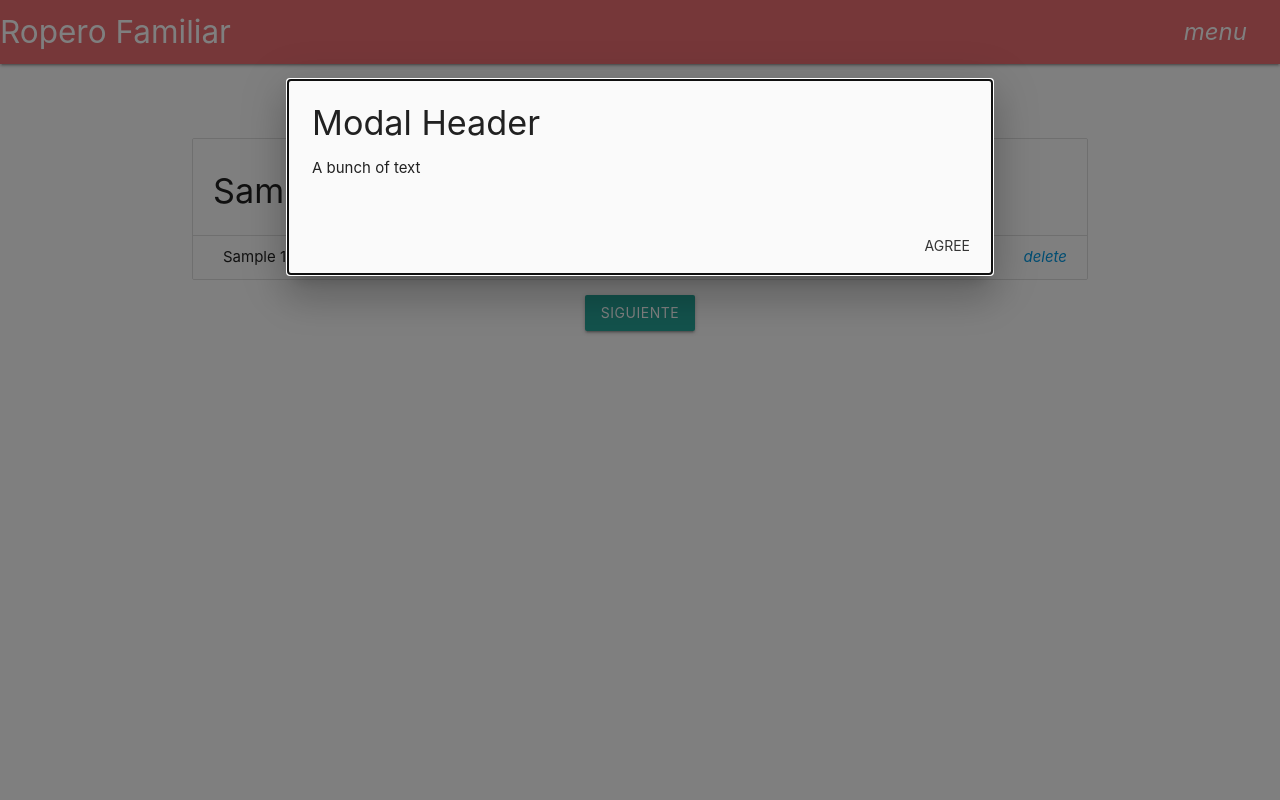
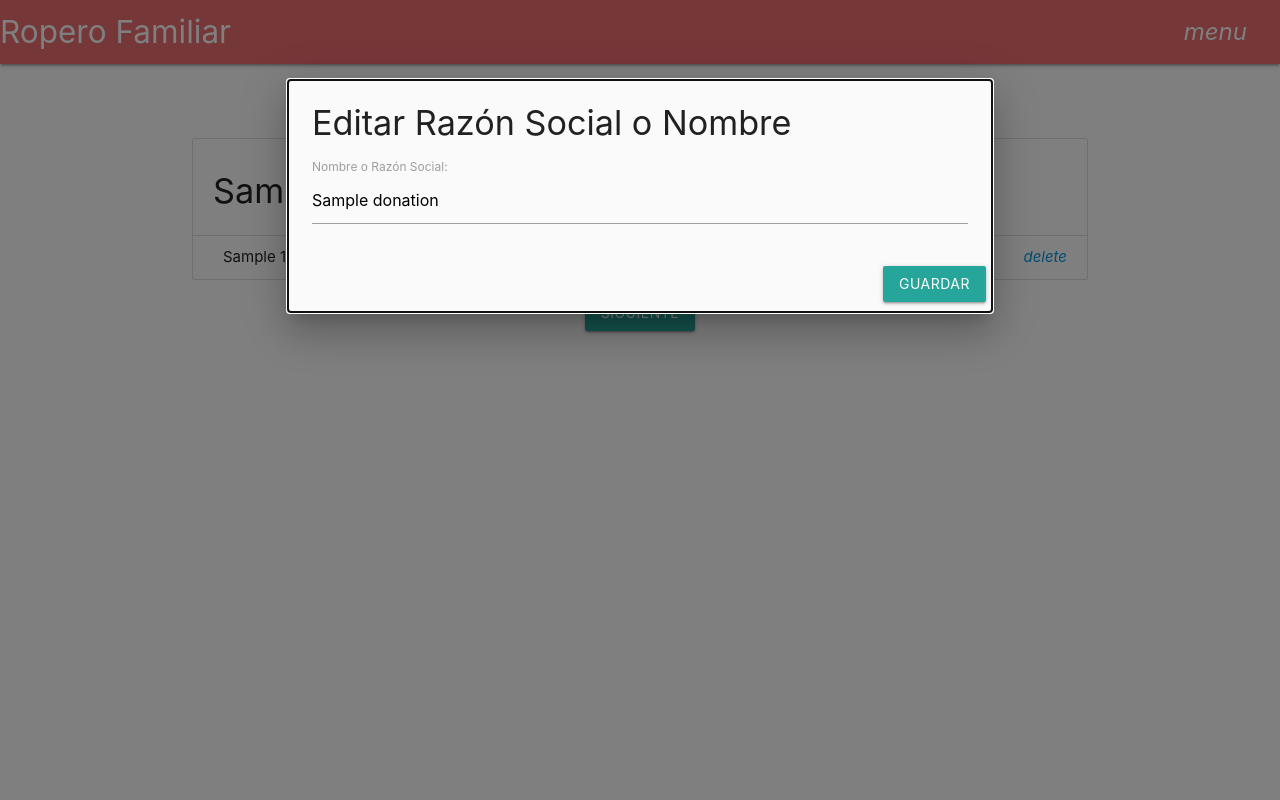
Before and after one commit to Informatorio-2018/Ropero_Familiar, a Django app: page /recibir_donacion/1/resumen in a window 1280 px wide, after a click on "EDIT". Run offline with Django 3.2, Linux system fonts and the light colour scheme; tables that the repository leaves empty hold one stand-in row (values such as "Sample post"); some libraries are stand-ins or nearby versions.

Commit message:
agregue model other_detail y acumulo donaciones

```diff
--- a/donaciones/forms.py
+++ b/donaciones/forms.py
@@ -1,10 +1,12 @@
 from django import forms
 from .models import *
+
 
 class FamilyForm_r(forms.ModelForm):
     class Meta:
         model = Family
         fields = ('firstname', 'lastname', 'dni', 'birth')
+
 
 class FamilyForm(forms.ModelForm):
     class Meta:
@@ -27,7 +29,7 @@ class ReferringForm(forms.ModelForm):
 class LoadTypesDonationForm(forms.ModelForm):
     class Meta:
         model = TypesDonation
-        fields = ('name','unit_measure')
+        fields = ('name', 'unit_measure')
 
 
 class DetailsDonationForm(forms.ModelForm):
@@ -36,20 +38,29 @@ class DetailsDonationForm(forms.ModelForm):
         fields = ('quantity',)
 
 
+class OtherDetailForm(forms.ModelForm):
+    class Meta:
+        model = OtherDetail
+        fields = ('description',)
+
+
 class TicketForm(forms.ModelForm):
     class Meta:
         model = Donation
         fields = ('ticket_number',)
 
+
 class LoadTypeProductForm(forms.ModelForm):
     class Meta:
         model = TypesProducts
-        fields = ('name','unit_measure','price')
+        fields = ('name', 'unit_measure', 'price')
+
 
 class SortProductForm(forms.ModelForm):
     class Meta:
         model = SortProducts
-        fields = ('types','quantity')
+        fields = ('types', 'quantity')
+
 
 class SearchForm(forms.Form):
-    query = forms.CharField(label = 'Búsqueda')
+    query = forms.CharField(label='Búsqueda')
--- a/donaciones/models.py
+++ b/donaciones/models.py
@@ -24,6 +24,11 @@ class DetailsDonation(models.Model):
         return self.donation_type
 
 
+class OtherDetail(models.Model):
+    description = models.CharField(max_length=80, verbose_name='Descripción')
+    detailsdonation = models.OneToOneField(DetailsDonation, on_delete=models.CASCADE)
+
+
 class TypesDonation(models.Model):
     name = models.CharField(max_length=30, verbose_name='Nombre')
     unit_measure = models.CharField(max_length=10, choices=UNITS_MEASURE, verbose_name='Unidad de Medida')
@@ -39,18 +44,19 @@ class Neighborhood(models.Model):
     def __str__(self):
         return "%s" % (self.name)
 
+
 class Family(models.Model):
-    lastname = models.CharField(max_length=30,verbose_name='Apellido')
-    firstname = models.CharField(max_length=30,verbose_name='Nombre')
-    dni = models.PositiveIntegerField(validators=[MinValueValidator(1000000),MaxValueValidator(99999999)],verbose_name='DNI')  # Limitar numeros
-    birth = models.DateField(null=True,verbose_name='Fecha de Nacimiento')
+    lastname = models.CharField(max_length=30, verbose_name='Apellido')
+    firstname = models.CharField(max_length=30, verbose_name='Nombre')
+    dni = models.PositiveIntegerField(validators=[MinValueValidator(1000000), MaxValueValidator(99999999)], verbose_name='DNI')  # Limitar numeros
+    birth = models.DateField(null=True, verbose_name='Fecha de Nacimiento')
     role = models.CharField(max_length=1, choices=(('r', 'Referente'), ('f', 'Familiar')))
 
 
 class Referring(models.Model):
     neighborhood = models.ForeignKey(Neighborhood, on_delete=models.CASCADE, related_name='referentes', null=True, verbose_name='Barrio')
     phone = models.PositiveIntegerField(verbose_name='Número de Teléfono')  # Limitar numero de telefono
-    adress = models.CharField(max_length=80,verbose_name='Dirección')
+    adress = models.CharField(max_length=80, verbose_name='Dirección')
     family = models.OneToOneField(Family, on_delete=models.CASCADE)
     last_buy = models.DateTimeField(null=True)
     family_last_buy = models.CharField(max_length=65, null=True)
@@ -58,7 +64,7 @@ class Referring(models.Model):
 
 class TypesProducts(models.Model):
     name = models.CharField(max_length=30)
-    unit_measure = models.CharField(max_length=10, choices=UNITS_MEASURE,verbose_name='Unidad de Medida')
+    unit_measure = models.CharField(max_length=10, choices=UNITS_MEASURE, verbose_name='Unidad de Medida')
     price = models.IntegerField(default=0)
 
     def __str__(self):
@@ -66,5 +72,5 @@ class TypesProducts(models.Model):
 
 
 class SortProducts(models.Model):
-    types = models.ForeignKey(TypesProducts,null = True,on_delete=models.SET_NULL,verbose_name='Tipos de Producto')
-    quantity = models.IntegerField(default=0,verbose_name='Cantidad')
+    types = models.ForeignKey(TypesProducts, null=True, on_delete=models.SET_NULL, verbose_name='Tipos de Producto')
+    quantity = models.IntegerField(default=0, verbose_name='Cantidad')
--- a/donaciones/templates/resume_donation.html
+++ b/donaciones/templates/resume_donation.html
@@ -17,19 +17,23 @@
   	<a class="waves-effect waves-light btn center-align" href="{% url 'finish_donation' donator.id %}">Siguiente</a>
   </div>
 
-  <!-- Modal Structure -->
+<!-- Modal Structure -->
   <div id="modal1" class="modal">
-    <div class="modal-content">
-      <h4>Modal Header</h4>
-      <p>A bunch of text</p>
-    </div>
-    <div class="modal-footer">
-      <a href="#!" class="modal-close waves-effect waves-green btn-flat">Agree</a>
-    </div>
+    <form method="POST">
+    	{% csrf_token %}
+    	<div class="modal-content">
+      <h4>Editar Razón Social o Nombre</h4>
+      {{form}}
+    	</div>
+    	<div class="modal-footer">
+      	<button class="btn waves-effect waves-light" type="submit">Guardar</button>
+    	</div>
+    </form>
   </div>
 
+{% endblock %}
 
-{% endblock %}
+
 {% block extra_js %}
 	<script type="text/javascript">
 		$(document).ready(function(){
--- a/donaciones/views.py
+++ b/donaciones/views.py
@@ -25,29 +25,54 @@ def items_donation(request, id):
     types = TypesDonation.objects.all()
     details = DetailsDonation.objects.filter(donation__pk=donator.id)
     if request.method == 'POST':
-        form = DetailsDonationForm(request.POST)
-        if form.is_valid():
-            detail = form.save(commit=False)
+        form_details = DetailsDonationForm(request.POST)
+        form_others = OtherDetailForm(request.POST)
+        if form_details.is_valid():
+            detail = form_details.save(commit=False)
             detail.donation_type = request.POST['donation_type']
             detail.unit_measure = request.POST['unit_measure']
             detail.donation_id = donator.id
             detail.save()
+            if detail.donation_type == 'Otros':
+                if form_others.is_valid():
+                    other = form_others.save(commit=False)
+                    other.detailsdonation_id = detail.id
+                    other.save()
+
+            type_sum = TypesDonation.objects.get(name=detail.donation_type)
+            if detail.donation_type == type_sum.name:
+                type_sum.quantity_total += detail.quantity
+                type_sum.save()
             return redirect('items_donation', id=id)
     else:
-        form = DetailsDonationForm()
-    context = {'donator': donator, 'types': types, 'form': form, 'details': details}
+        form_details = DetailsDonationForm()
+        form_others = OtherDetailForm()
+    context = {'donator': donator, 'types': types,
+               'form_details': form_details, 'details': details, 'form_others': form_others}
     return render(request, 'items_donation.html', context)
 
 
 def resume_donation(request, id):
     donator = Donation.objects.get(pk=id)
-    context = {'donator': donator, 'resumes': DetailsDonation.objects.filter(donation__pk=id)}
+    if request.method == "POST":
+        form = DonationForm(request.POST, instance=donator)
+        if form.is_valid():
+            form.save()
+            return redirect('resume_donation', id=donator.id)
+    else:
+        form = DonationForm(instance=donator)
+    context = {'donator': donator, 'resumes': DetailsDonation.objects.filter(donation__pk=id), 'form': form}
     return render(request, 'resume_donation.html', context)
 
 
 def delete_donation(request, id):
     detail = get_object_or_404(DetailsDonation, pk=id)
     id_donator = detail.donation_id
+    types = TypesDonation.objects.all()
+    type_res = TypesDonation.objects.get(name=detail.donation_type)
+    if detail.donation_type == type_res.name:
+        type_res.quantity_total -= detail.quantity
+        type_res.save()
     detail.delete()
     return redirect('resume_donation', id=id_donator)
 
```
Also changed, not shown: Ropero_Familiar/urls.py (+9 -9 lines), donaciones/templates/items_donation.html (+4 -4 lines), donaciones/migrations/0010_otherdetail.py (added).
